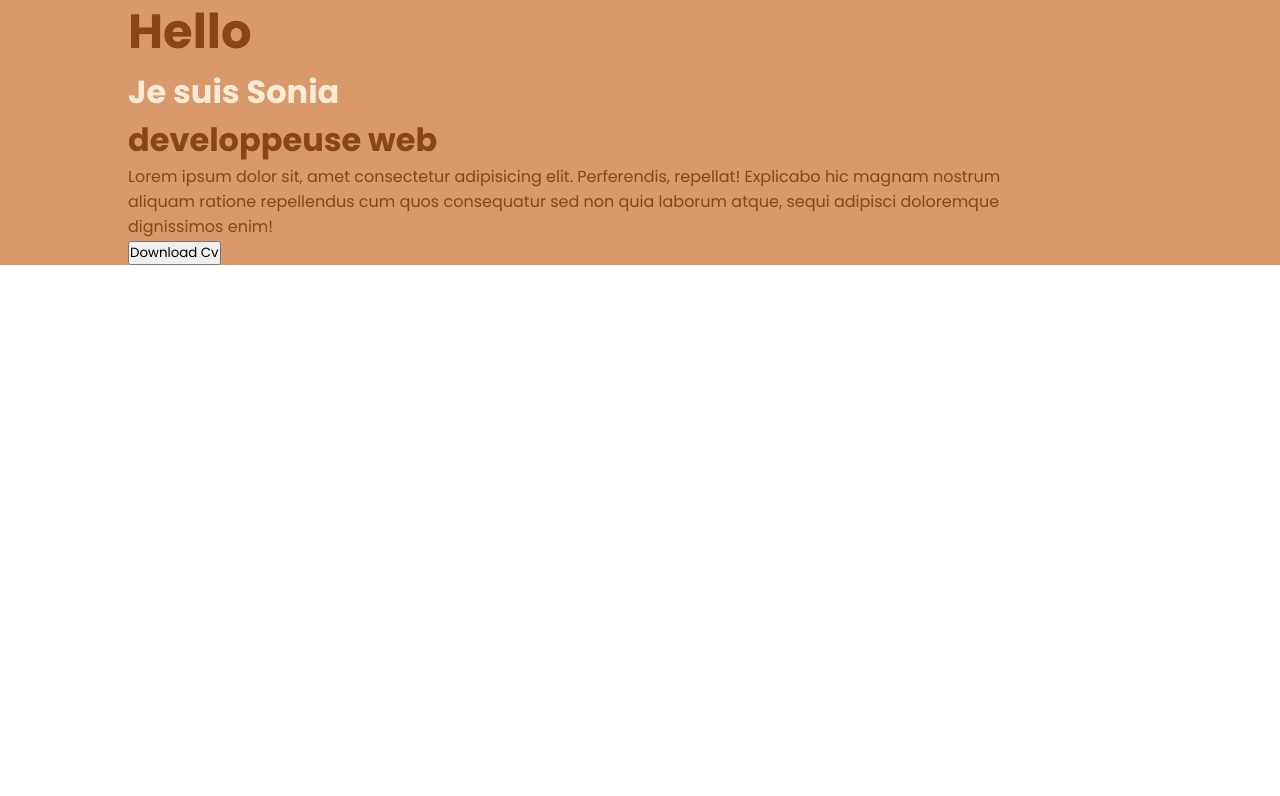
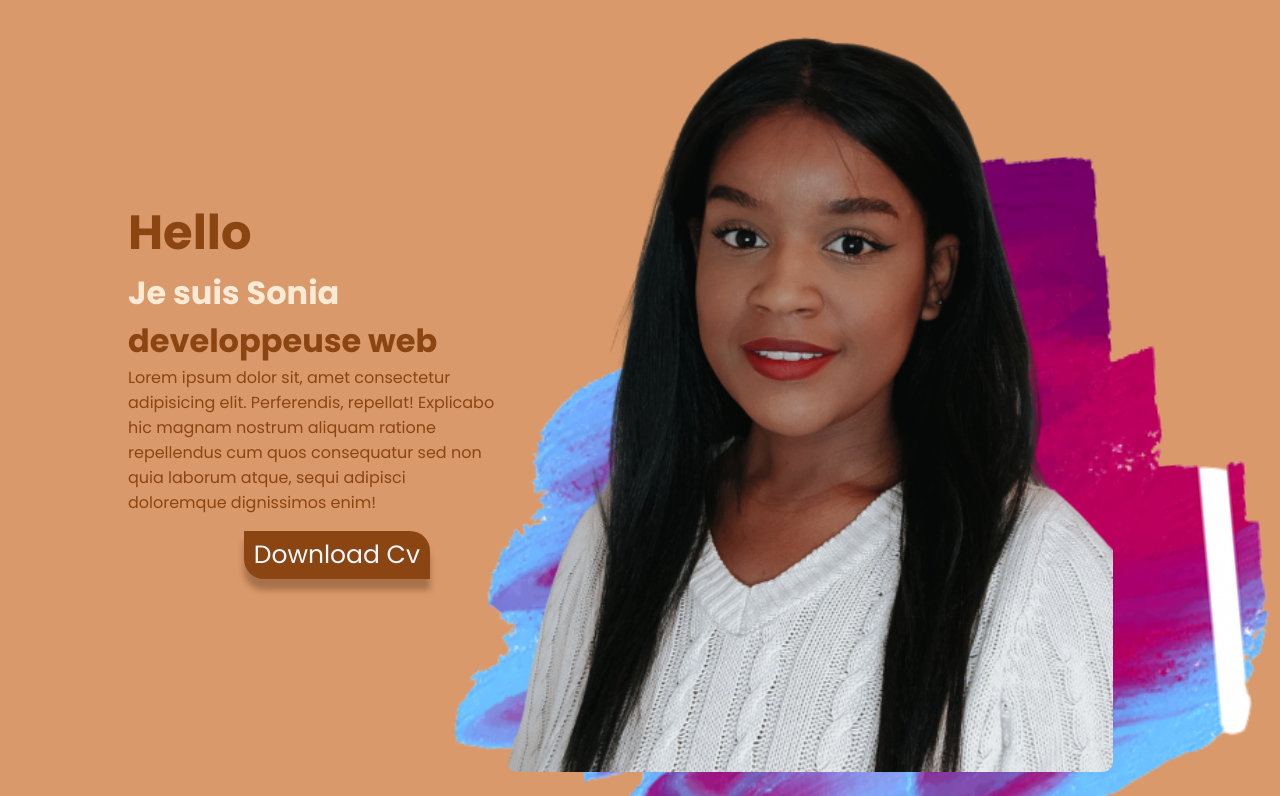
Before and after one commit to Sonycodes/Portfolio, a plain HTML site: page index.html in a window 1280 px wide. Shown: the part 84-880 px from the top of the page. Before the commit the page ends 800 px from the top, so only its background shows below. Drawn offline with Linux system fonts and the light colour scheme.

Commit message:
styles photo

```diff
--- a/index.html
+++ b/index.html
@@ -35,7 +35,13 @@
         <button>Download Cv</button>
     </div>
     </div>
-    <div class="cosl cols1"></div>
+    <div class="cosl cols1">
+        <div class="imgbox">
+            <img src="assets/photo.png" alt="" id="user">
+            <img src="assets/splash2-removebg-preview.png" alt="" id="splash">
+
+        </div>
+    </div>
    </div>
    </div>
 </body>
--- a/style.css
+++ b/style.css
@@ -74,7 +74,7 @@ i{
 .wrapper{
     display: flex;
     width: 100%;
-    height: 100%;
+    height: 100vh;
     justify-content: center;
     align-items: center;
     padding: 0 10%;
@@ -111,14 +111,77 @@ p{
 
 }
 
+.btn{
+    width: 100%;
+    position: relative;
+    display: flex;
+    align-items: center;
+    justify-content: space-around;
+    margin: 1em 0;
+    /* left:150vw; */
+}
 
+button{
+    outline: none;
+    border: none;
+    cursor: pointer;
+    font-size: 25px;
+    font-weight: 400;
+    color: aliceblue;
+    background-color: saddlebrown;
+    padding: 5px 10px;
+box-shadow: 0 11px 6px rgba(61, 30, 8, 0.327);
+    border-radius: 0 20px;
+}
 
+button:hover{
+    background-color: antiquewhite;
+    color: saddlebrown;
+}
 
+.imgbox{
+    position: relative;
+    width: 100%;
+    height: 100vh;
+}
 
+.imgbox #user{
+    position: relative;
+    height: 100vh;
+    width: calc(130%-10vh);
+    /* right: 50px; */
+    border-radius: 10px;
+    top: 10px;
+    right: 50px;
+    animation: animateUser 7s linear infinite;
+    z-index: 110;
+}
 
+@keyframes animateUser {
+50%{
+    right: 30px;
+    top:-50px;
+}
+}
 
+.imgbox #splash{
+    position: relative;
+    top:50%;
+    left:50%;
+    transform: translate(-50%,-90%) rotate(-5deg);
+    width: 160%;
+    /* filter: saturate(200%); */
+    animation: animateUser 7s linear infinite;
+    z-index: 11;
+}
 
-
+@keyframes animate {
+    50%{
+        top:90%;
+        left:51%;
+        width: 150%;
+    }
+    }
 
 @media (max-width: 768px) {
     .logo{
```
Also changed, not shown: assets/splash2-removebg-preview.png (added), assets/splash3.png (added), test.html (deleted).
